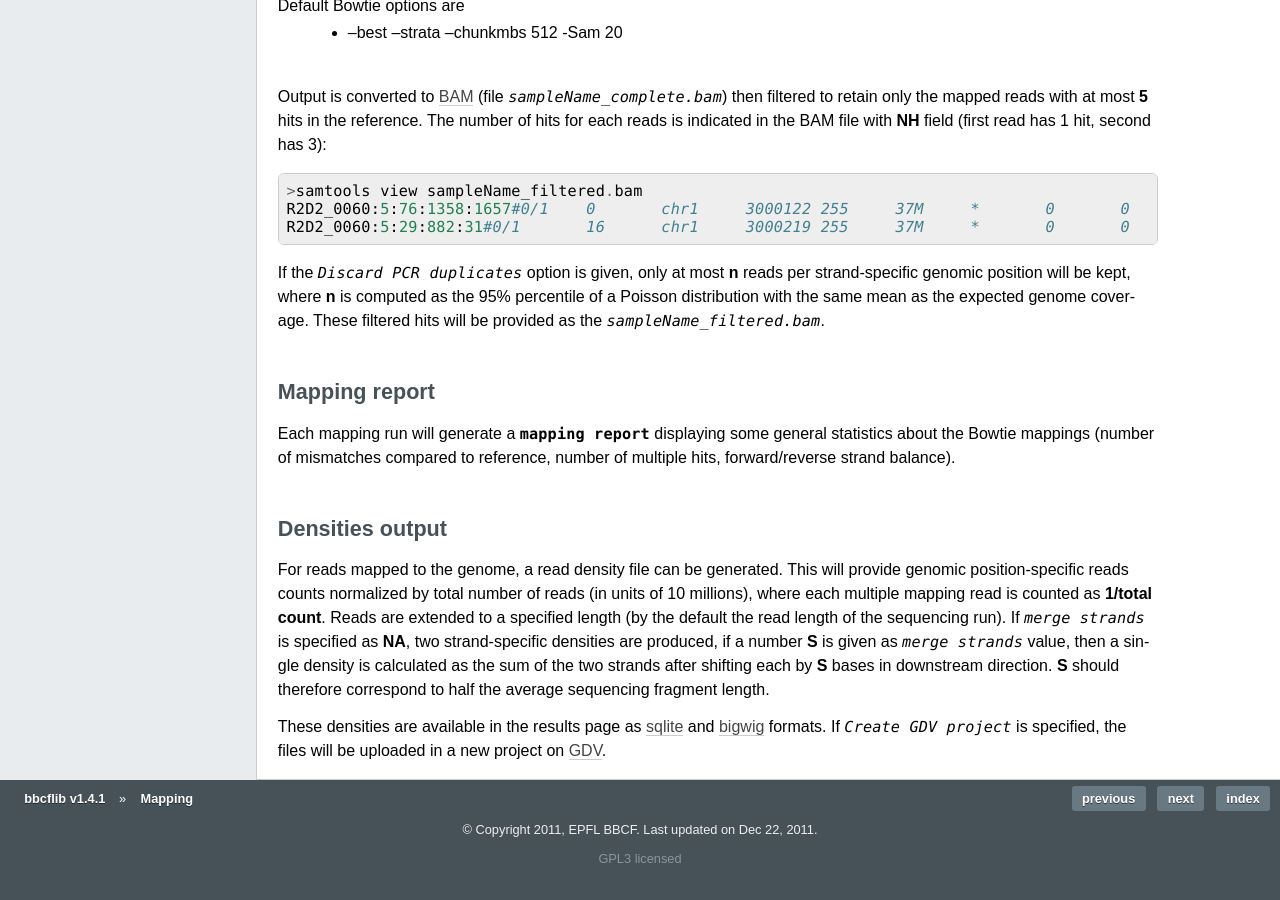
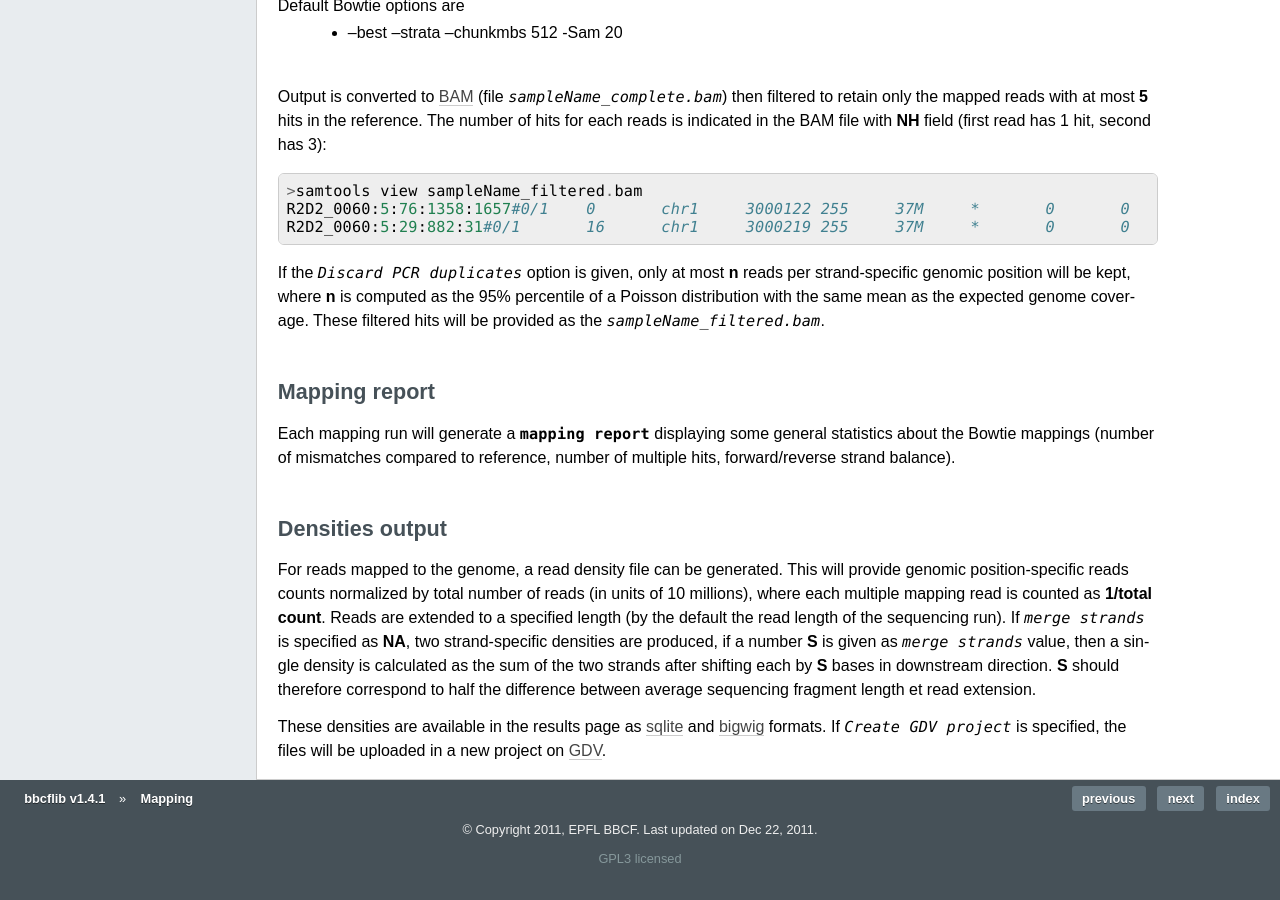
Before and after one commit to bbcf/bbcflib, a Sphinx documentation site: the page built from doc/tutorial_mapseq.rst, in a window 1280 px wide and 900 px high, scrolled down 1725 px. Built offline with Sphinx 7.4.7, drawn with Linux system fonts in a browser that asks for light colours; formulas are drawn with MathJax 3; pages that are not in the unit, such as notebooks, are missing from menus.

Commit message:
mapseq doc

```diff
--- a/doc/tutorial_mapseq.rst
+++ b/doc/tutorial_mapseq.rst
@@ -59,6 +59,6 @@ Densities output
 ----------------
 
 For reads mapped to the genome, a read density file can be generated. This will provide genomic position-specific reads counts normalized by total number of reads (in units of 10 millions), where each multiple mapping read is counted as **1/total count**.
-Reads are extended to a specified length (by the default the read length of the sequencing run). If `merge strands` is specified as **NA**, two strand-specific densities are produced, if a number **S** is given as `merge strands` value, then a single density is calculated as the sum of the two strands after shifting each by **S** bases in downstream direction. **S**  should therefore correspond to half the average sequencing fragment length.
+Reads are extended to a specified length (by the default the read length of the sequencing run). If `merge strands` is specified as **NA**, two strand-specific densities are produced, if a number **S** is given as `merge strands` value, then a single density is calculated as the sum of the two strands after shifting each by **S** bases in downstream direction. **S**  should therefore correspond to half the difference between average sequencing fragment length et read extension.
 
 These densities are available in the results page as `sqlite <http://bbcf.epfl.ch/twiki/bin/view/BBCF/SqLite>`_ and `bigwig <http://genome.ucsc.edu/goldenPath/help/bigWig.html>`_ formats. If `Create GDV project` is specified, the files will be uploaded in a new project on `GDV <http://svitsrv25.epfl.ch/gdv/>`_.
```
